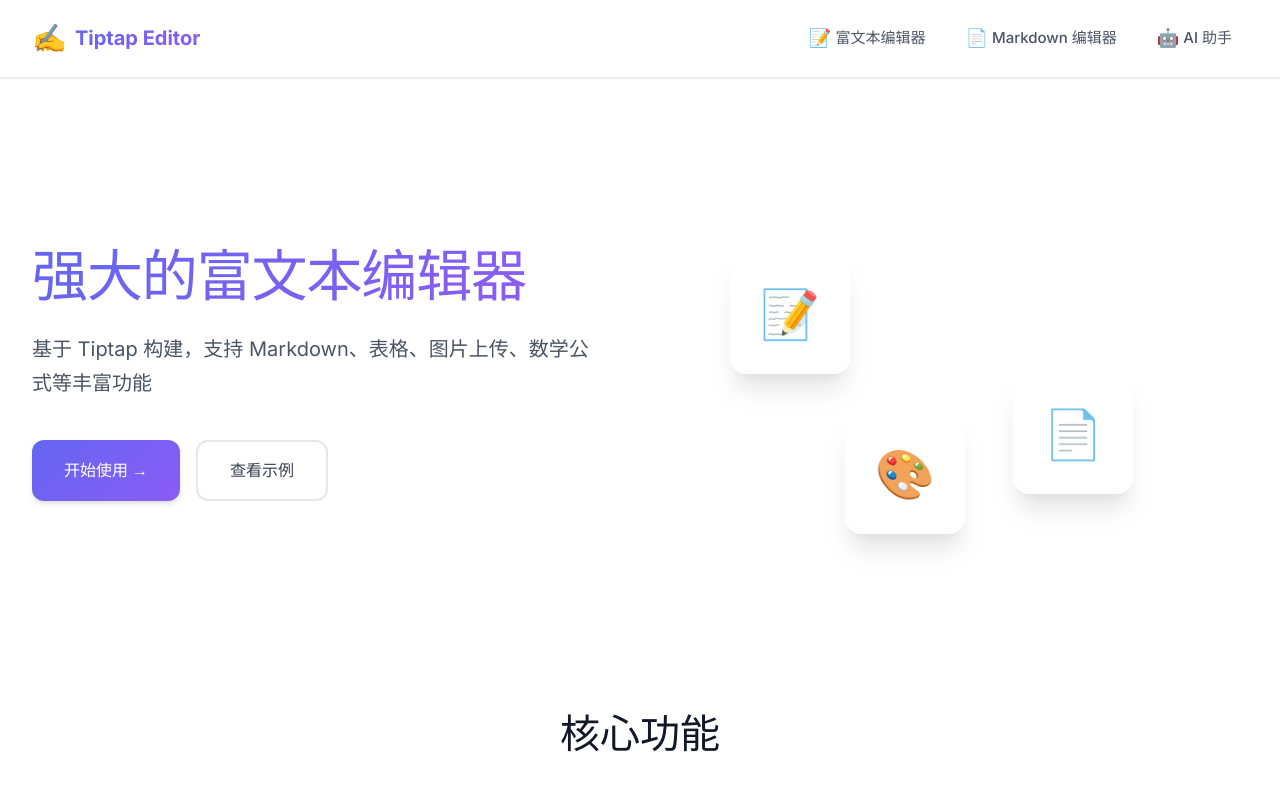
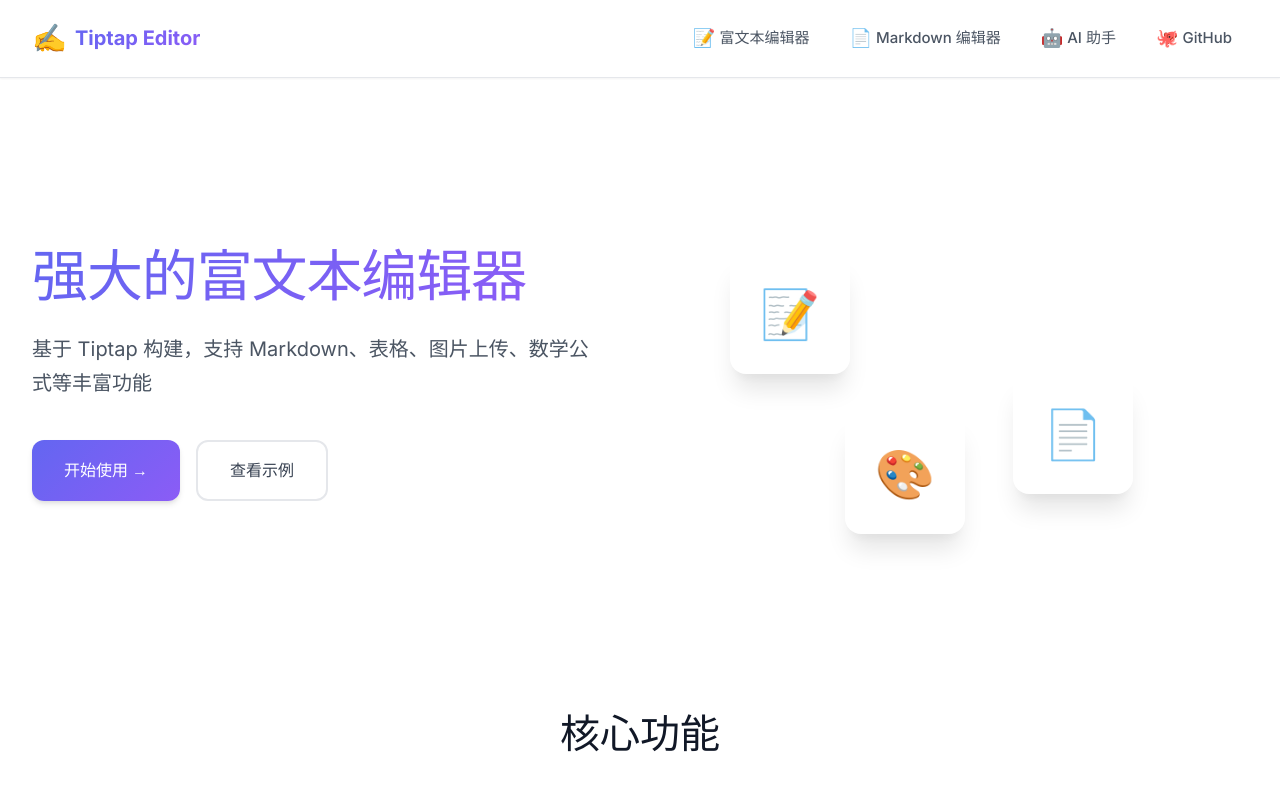
Before and after one commit to chenglu1/tiptap-editor, a React (Vite) app: page / in a window 1280 px wide. Shown: the top 800 px of the page. Built offline with nearby package versions, Linux system fonts and the light colour scheme.

Commit message:
feat: add external GitHub link to header navigation

```diff
--- a/src/App.tsx
+++ b/src/App.tsx
@@ -39,6 +39,16 @@ function Layout({ children }: { children: React.ReactNode }) {
               <span className="nav-icon">🤖</span>
               <span>AI 助手</span>
             </Link>
+            {/* 外部链接：GitHub */}
+            <a
+              href="https://github.com/chenglu1/tiptap-editor"
+              target="_blank"
+              rel="noopener noreferrer"
+              className="nav-link"
+            >
+              <span className="nav-icon">🐙</span>
+              <span>GitHub</span>
+            </a>
           </nav>
         </div>
       </header>
```
